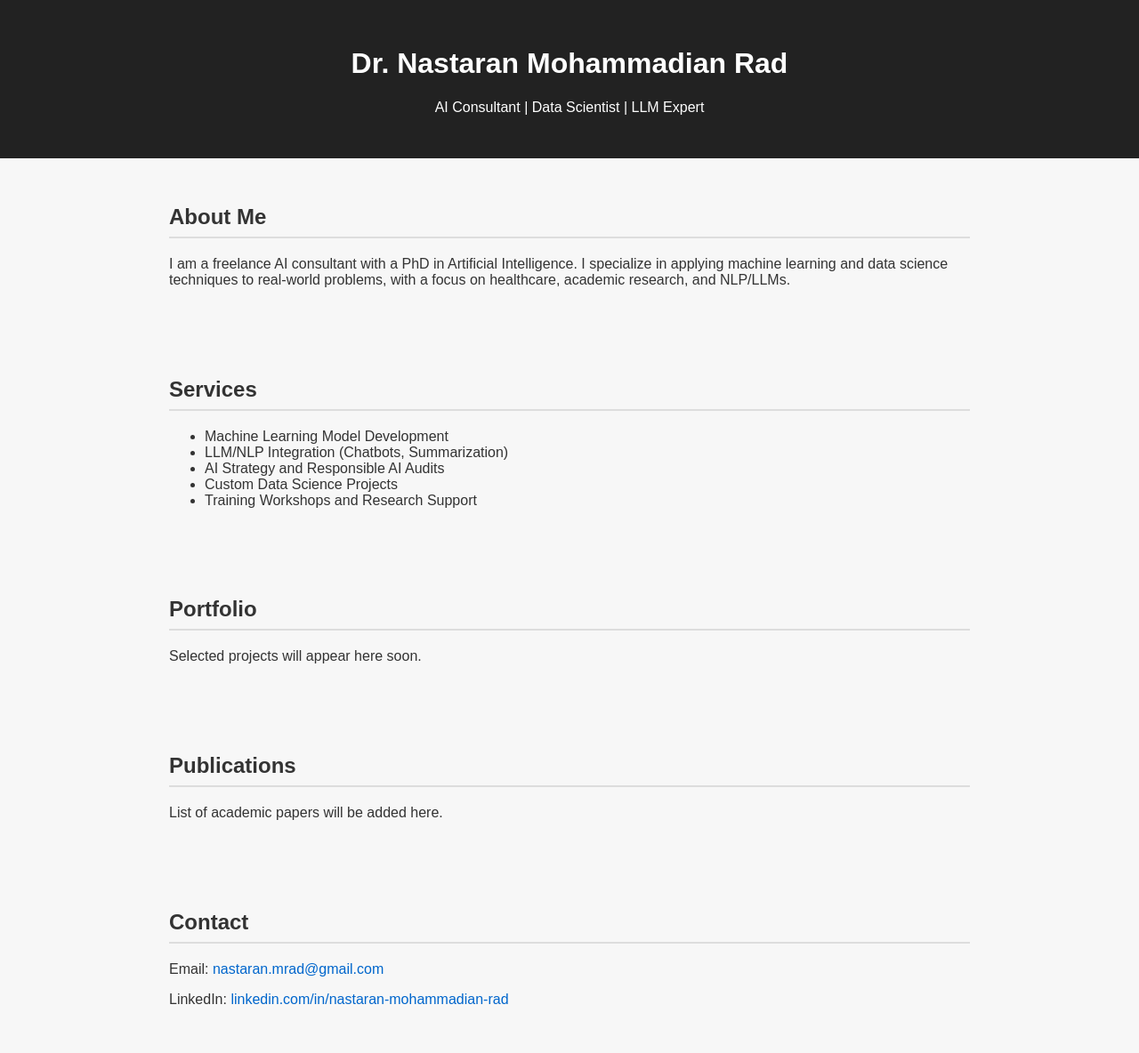
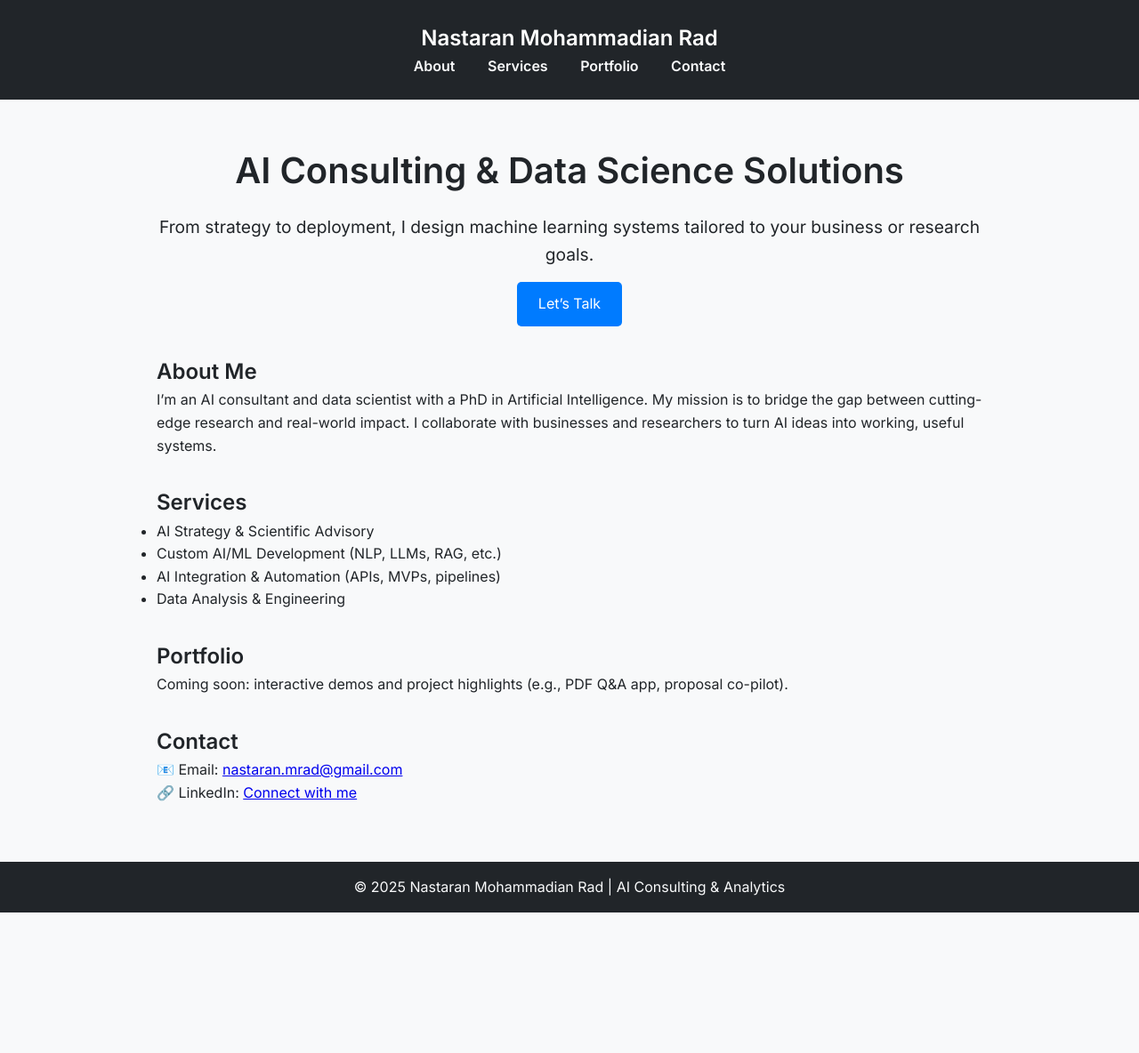
Before and after one commit to Nastaranrad/nastaranrad.github.io, a plain HTML site: page index.html in a window 1280 px wide. Shown: the top 1184 px of the page at 89% size. After the commit the page ends 1026 px from the top, so only its background shows below. Drawn offline with Linux system fonts and the light colour scheme.

Commit message:
update homepage

```diff
--- a/index.html
+++ b/index.html
@@ -3,85 +3,119 @@
 <head>
   <meta charset="UTF-8" />
   <meta name="viewport" content="width=device-width, initial-scale=1.0" />
-  <title>Nastaran Mohammadian Rad - AI Freelancer</title>
+  <title>Nastaran | AI Consultant</title>
+  <link href="https://fonts.googleapis.com/css2?family=Inter:wght@400;600&display=swap" rel="stylesheet">
   <style>
-    body {
-      font-family: Arial, sans-serif;
+    * {
       margin: 0;
       padding: 0;
-      background-color: #f7f7f7;
-      color: #333;
+      box-sizing: border-box;
+      font-family: 'Inter', sans-serif;
+    }
+    body {
+      background-color: #f8f9fa;
+      color: #212529;
+      line-height: 1.6;
     }
     header {
-      background-color: #222;
-      color: white;
-      padding: 2rem;
+      background: #212529;
+      color: #fff;
+      padding: 1.5rem;
       text-align: center;
     }
-    section {
-      padding: 2rem;
-      max-width: 900px;
-      margin: auto;
+    nav a {
+      color: #f8f9fa;
+      text-decoration: none;
+      margin: 0 1rem;
+      font-weight: 600;
     }
-    h2 {
-      border-bottom: 2px solid #ddd;
-      padding-bottom: 0.5rem;
+    .container {
+      max-width: 960px;
+      margin: 2rem auto;
+      padding: 1rem;
+    }
+    .hero {
+      text-align: center;
+      margin-bottom: 2rem;
+    }
+    .hero h1 {
+      font-size: 2.5rem;
+      margin-bottom: 1rem;
+    }
+    .hero p {
+      font-size: 1.2rem;
+    }
+    .section {
+      margin-top: 2rem;
     }
     footer {
-      background-color: #222;
-      color: white;
+      background: #212529;
+      color: #f8f9fa;
       text-align: center;
       padding: 1rem;
-      margin-top: 2rem;
+      margin-top: 3rem;
     }
-    a {
-      color: #0066cc;
+    .btn {
+      display: inline-block;
+      margin-top: 1rem;
+      background: #007bff;
+      color: #fff;
+      padding: 0.75rem 1.5rem;
       text-decoration: none;
+      border-radius: 5px;
+    }
+    .btn:hover {
+      background: #0056b3;
     }
   </style>
 </head>
 <body>
   <header>
-    <h1>Dr. Nastaran Mohammadian Rad</h1>
-    <p>AI Consultant | Data Scientist | LLM Expert</p>
+    <h2>Nastaran Mohammadian Rad</h2>
+    <nav>
+      <a href="#about">About</a>
+      <a href="#services">Services</a>
+      <a href="#portfolio">Portfolio</a>
+      <a href="#contact">Contact</a>
+    </nav>
   </header>
 
-  <section>
-    <h2>About Me</h2>
-    <p>
-      I am a freelance AI consultant with a PhD in Artificial Intelligence. I specialize in applying machine learning and data science techniques to real-world problems, with a focus on healthcare, academic research, and NLP/LLMs.
-    </p>
+  <div class="container">
+    <section class="hero">
+      <h1>AI Consulting & Data Science Solutions</h1>
+      <p>From strategy to deployment, I design machine learning systems tailored to your business or research goals.</p>
+      <a class="btn" href="#contact">Let’s Talk</a>
     </section>
 
-  <section>
+    <section class="section" id="about">
+      <h2>About Me</h2>
+      <p>I’m an AI consultant and data scientist with a PhD in Artificial Intelligence. My mission is to bridge the gap between cutting-edge research and real-world impact. I collaborate with businesses and researchers to turn AI ideas into working, useful systems.</p>
+    </section>
+
+    <section class="section" id="services">
       <h2>Services</h2>
       <ul>
-      <li>Machine Learning Model Development</li>
-      <li>LLM/NLP Integration (Chatbots, Summarization)</li>
-      <li>AI Strategy and Responsible AI Audits</li>
-      <li>Custom Data Science Projects</li>
-      <li>Training Workshops and Research Support</li>
+        <li>AI Strategy & Scientific Advisory</li>
+        <li>Custom AI/ML Development (NLP, LLMs, RAG, etc.)</li>
+        <li>AI Integration & Automation (APIs, MVPs, pipelines)</li>
+        <li>Data Analysis & Engineering</li>
       </ul>
     </section>
 
-  <section>
+    <section class="section" id="portfolio">
       <h2>Portfolio</h2>
-    <p>Selected projects will appear here soon.</p>
+      <p>Coming soon: interactive demos and project highlights (e.g., PDF Q&A app, proposal co-pilot).</p>
     </section>
 
-  <section>
-    <h2>Publications</h2>
-    <p>List of academic papers will be added here.</p>
+    <section class="section" id="contact">
+      <h2>Contact</h2>
+      <p>📧 Email: <a href="mailto:nastaran.mrad@gmail.com">nastaran.mrad@gmail.com</a><br>
+      🔗 LinkedIn: <a href="https://www.linkedin.com/in/nastaran-mohammadian-rad" target="_blank">Connect with me</a></p>
     </section>
-
-  <section>
-    <h2>Contact</h2>
-    <p>Email: <a href="mailto:nastaran.mrad@gmail.com">nastaran.mrad@gmail.com</a></p>
-    <p>LinkedIn: <a href="https://www.linkedin.com/in/nastaran-mohammadian-rad" target="_blank">linkedin.com/in/nastaran-mohammadian-rad</a></p>
-  </section>
+  </div>
 
   <footer>
-    <p>&copy; 2025 Dr. Nastaran Mohammadian Rad | Freelance AI Consultant</p>
+    <p>© 2025 Nastaran Mohammadian Rad | AI Consulting & Analytics</p>
   </footer>
 </body>
 </html>
```
Lines whose indentation alone changed are shown as unchanged.
